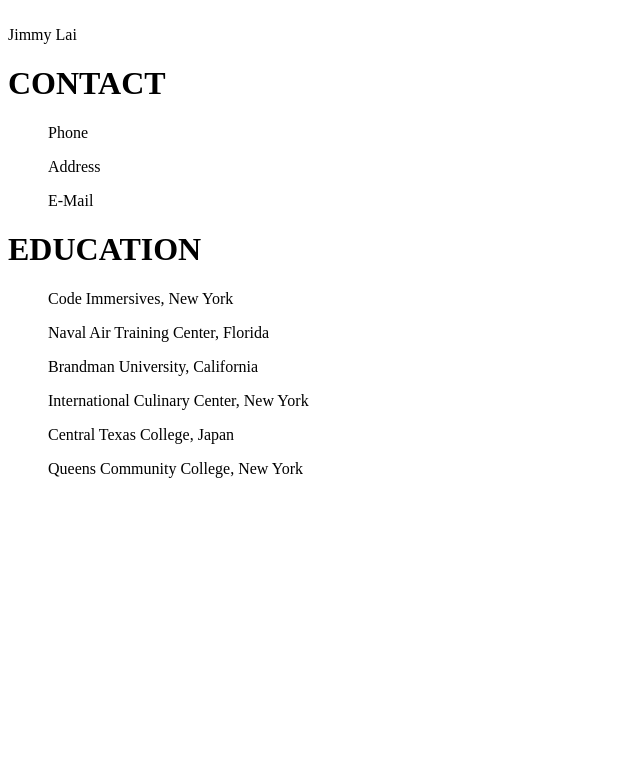
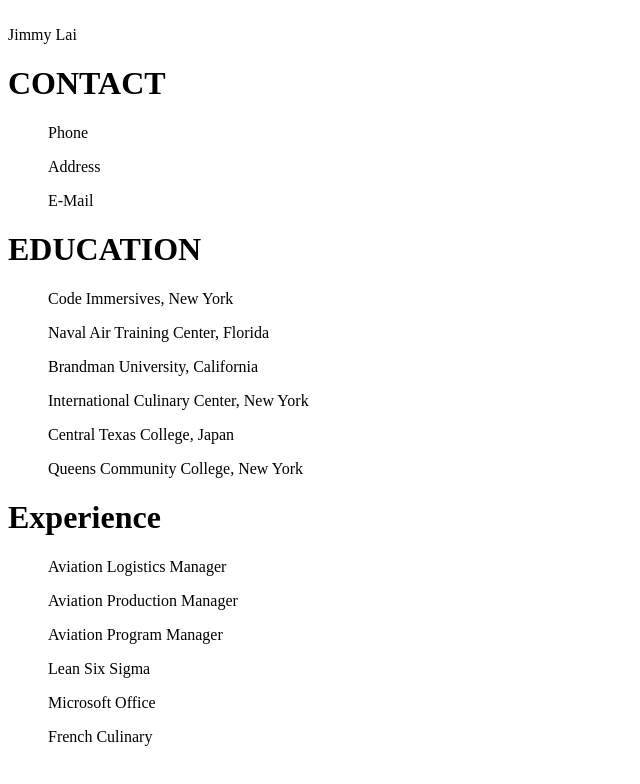
Before and after one commit to Ramen-King/resume, a plain HTML site: page index.html in a window 1280 px wide. Shown: the whole page, without its empty margins (0-640 px from the left). Drawn offline with Linux system fonts and the light colour scheme.

Commit message:
created comptetency div

```diff
--- a/index.html
+++ b/index.html
@@ -14,7 +14,7 @@
             <div><img src="" alt=""></div>
             <div>Jimmy Lai</div>
         </profile>
-     <contact id="contact">
+     <contact id="cont">
             <h1>CONTACT</h1>
             <ul>Phone</ul>
             <ul>Address</ul>
@@ -29,6 +29,18 @@
             <ul>Central Texas College, Japan</ul>
             <ul>Queens Community College, New York</ul>
      </education>
+     <experience id="exp">
+         <h1>Experience</h1>
+         <ul>Aviation Logistics Manager</ul>
+         <ul>Aviation Production Manager</ul>
+         <ul>Aviation Program Manager</ul>
+         <ul>Lean Six Sigma</ul>
+     </experience>
+     <competency>
+         <ul>Microsoft Office</ul>
+         <ul>French Culinary</ul>
+         <ul></ul>
+     </competency>
      <div>
 
      </div>
```
